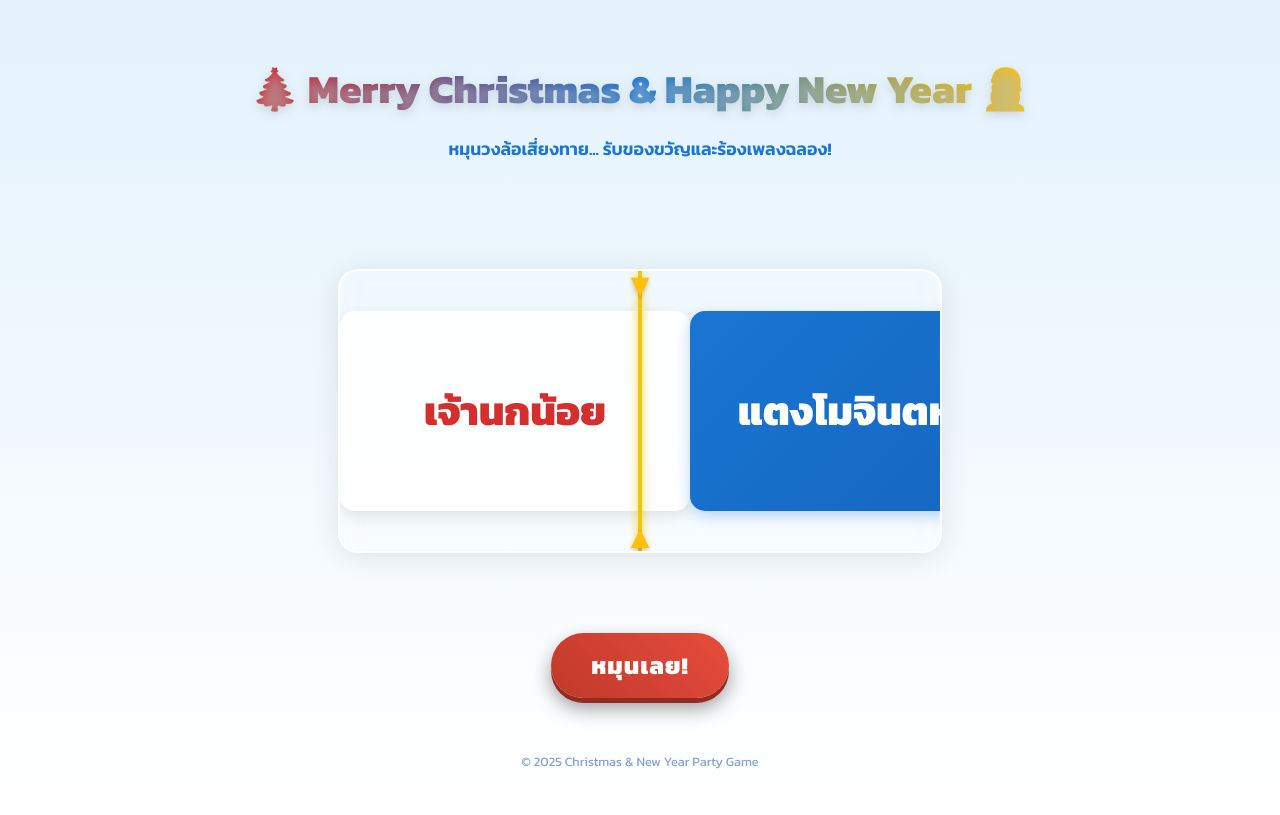
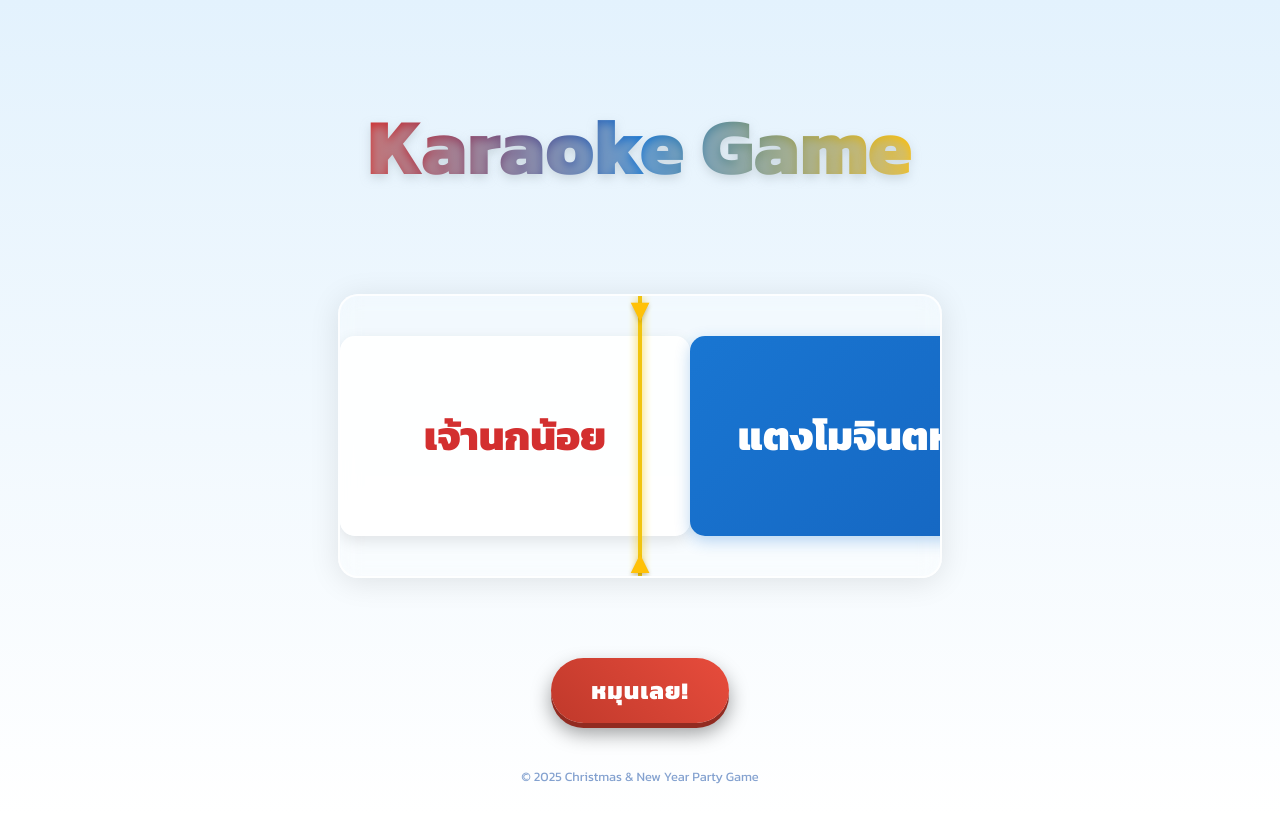
Before and after one commit to Malztt/patyyyyy, a React (Vite) app: page / in a window 1280 px wide. Built offline with nearby package versions, Linux system fonts and the light colour scheme.

Commit message:
Update: Change Header to Karaoke Game (5rem) and remove subtitle

```diff
--- a/src/App.css
+++ b/src/App.css
@@ -62,7 +62,7 @@ body {
 }
 
 .header h1 {
-  font-size: 2.5rem;
+  font-size: 5rem;
   margin-bottom: 0.5rem;
   background: linear-gradient(to right, #D32F2F, #1976D2, #FFC107);
   background-clip: text;
--- a/src/App.jsx
+++ b/src/App.jsx
@@ -44,8 +44,7 @@ function App() {
       <div className="background-effects"></div>
 
       <header className="header">
-        <h1>🎄 Merry Christmas & Happy New Year 🎅</h1>
-        <p>หมุนวงล้อเสี่ยงทาย... รับของขวัญและร้องเพลงฉลอง!</p>
+        <h1>Karaoke Game</h1>
       </header>
 
       <main className="game-area">
```
